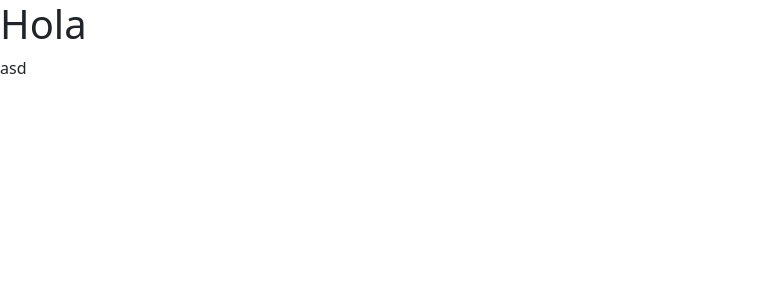
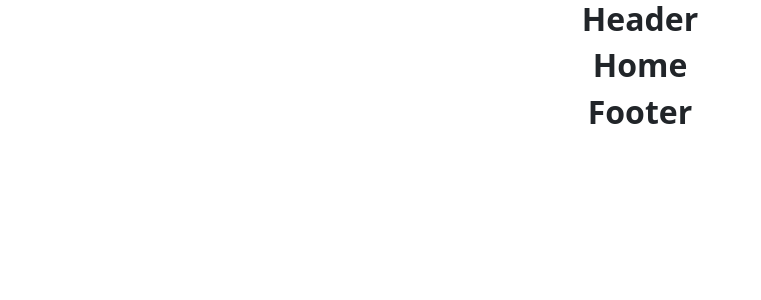
Before and after one commit to niconova53/road-to-dev-with-vue, a Vue app: page / in a window 1280 px wide. Shown: the top 300 px of the page, without its empty margins (0-761 px from the left). Built offline with nearby package versions, Linux system fonts and the light colour scheme.

Commit message:
add-css-vanilla

```diff
--- a/src/App.vue
+++ b/src/App.vue
@@ -1,7 +1,7 @@
 <template>
 	<div>
+		<Header />
 		<home />
-		<Header />
 		<Footer />
 	</div>
 </template>
--- a/src/components/Footer.vue
+++ b/src/components/Footer.vue
@@ -1,5 +1,7 @@
 <template>
-	<div></div>
+	<div class="divFooter">
+		<h2><b>Footer</b></h2>
+	</div>
 </template>
 
 <script>
@@ -8,4 +10,11 @@ export default {
 };
 </script>
 
-<style lang="scss" scoped></style>
+<style lang="scss" scoped>
+.divFooter {
+	display: flex;
+	justify-content: center;
+	align-content: stretch;
+	align-items: flex-end;
+}
+</style>
--- a/src/components/Header.vue
+++ b/src/components/Header.vue
@@ -1,5 +1,7 @@
 <template>
-	<div>asd</div>
+	<div class="divHeader">
+		<h2><b>Header</b></h2>
+	</div>
 </template>
 
 <script>
@@ -8,4 +10,10 @@ export default {
 };
 </script>
 
-<style></style>
+<style lang="scss" scoped>
+.divHeader {
+	display: flex;
+	justify-content: center;
+	align-content: stretch;
+}
+</style>
--- a/src/views/Home.vue
+++ b/src/views/Home.vue
@@ -1,6 +1,6 @@
 <template>
 	<div>
-		<h1>Hola</h1>
+		<h2 class="divHome"><b>Home</b></h2>
 	</div>
 </template>
 
@@ -10,4 +10,11 @@ export default {
 };
 </script>
 
-<style lang="scss" scoped></style>
+<style lang="scss" scoped>
+.divHome {
+	display: flex;
+	justify-content: center;
+	align-content: stretch;
+	align-items: stretch;
+}
+</style>
```
